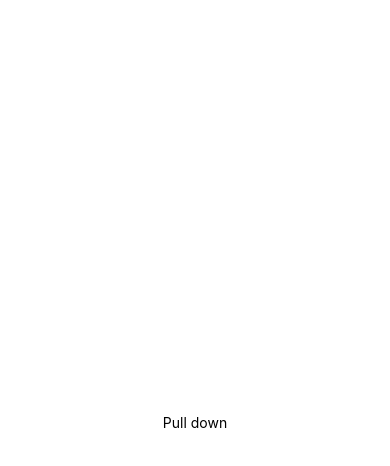
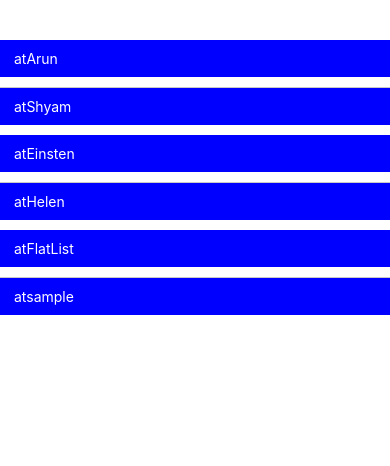
Before and after one commit to ArunKumarVallal99/ListViews, a React Native app: screen / in a window 390 px wide. Shown: the top 466 px of the page. Built offline with nearby package versions, Linux system fonts and the light colour scheme.

Commit message:
FlatList with Class

```diff
--- a/App.js
+++ b/App.js
@@ -1,35 +1,63 @@
 import React from 'react';
-import {ScrollView, RefreshControl,StyleSheet,Text,} from 'react-native';
+import {Alert, FlatList,StyleSheet,Text,View} from 'react-native';
+import { Component } from 'react';
+const itemSeparatorView = () => {
+  return (
+    //Item Separator
+    <View
+      style={{ height: 0.5, width: '100%', backgroundColor: '#C8C8C8' }}
+    />
+  );
+};
+const getItem = (item) => {
+  //Function for click on an item
+  alert('Id : ' + item.id + ' Name : ' + item.name);
+};
+class YourApp extends Component {
+  constructor(props){
+    super(props);
+    this.state = {
+      FlatListItems: [
+        {name:'Arun',id:'1'},
+        {name:'Shyam',id:'2'},
+        {name:'Einsten',id:'3'},
+        {name:'Helen',id:'4'},
+        {name:'FlatList',id:'5'},
+        {name:'sample',id:'6'}
+      ],
+    };
+  }
 
-const wait = (timeout) => {
-  return new Promise(resolve => {
-    setTimeout(resolve, timeout);
-  });
+  render() {
+    return (
+      <FlatList
+        style={styles.flatLsit}
+        keyExtractor={(item, index) => index.toString()}
+        ItemSeparatorComponent={itemSeparatorView}
+        data={this.state.FlatListItems}
+        renderItem={({item})=>(
+          <View style={styles.dataView}>
+            <Text style={styles.textInView} onPress={getItem(item)}> at{item.name}</Text>
+          </View>
+        )}
+      />
+    );
+  }
 }
-const App = () => {
-  const [refreshing, setRefreshing] = React.useState(false);
-  const onRefreshing = React.useCallback(() => {
-    setRefreshing(true);
-    wait(500).then(() => setRefreshing(false));
-  }, []);
-  return (
 
-      <ScrollView
-        contentContainerStyle={styles.scrollView}
-        refreshControl={
-          <RefreshControl refreshing={refreshing} onRefresh={onRefreshing} />
-      }>
-        <Text>Pull down</Text>
-      </ScrollView>
-
-  );
-}
 const styles = StyleSheet.create({
-  scrollView: {
-    flex: 1,
-    alignItems: 'center',
-    justifyContent: 'center',
+  flatLsit:{
+    marginTop:40,
+  },
+  dataView:{
+    justifyContent:'center',
+    marginBottom:10,
+  },
+  textInView:{
+    backgroundColor:'blue',
+    color:'white',
+    padding:10,
   },
 });
 
-export default App;
+export default YourApp;
```
